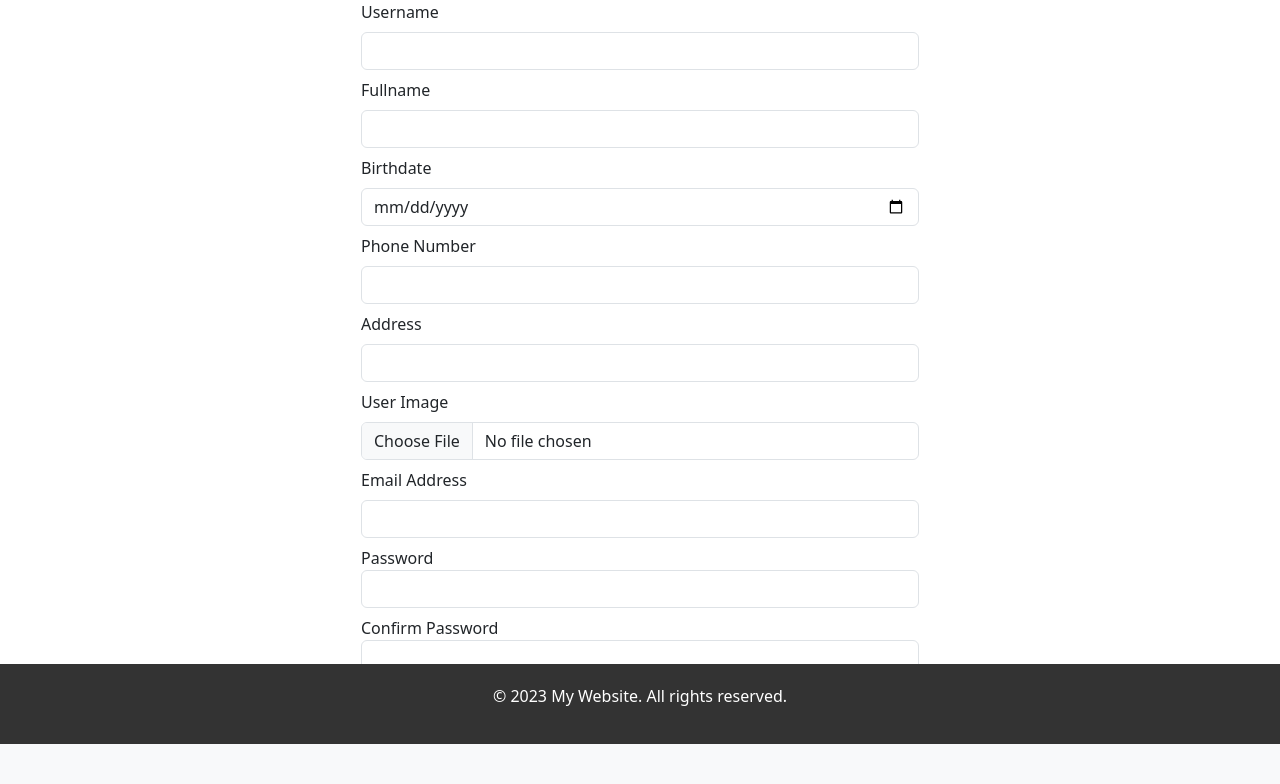
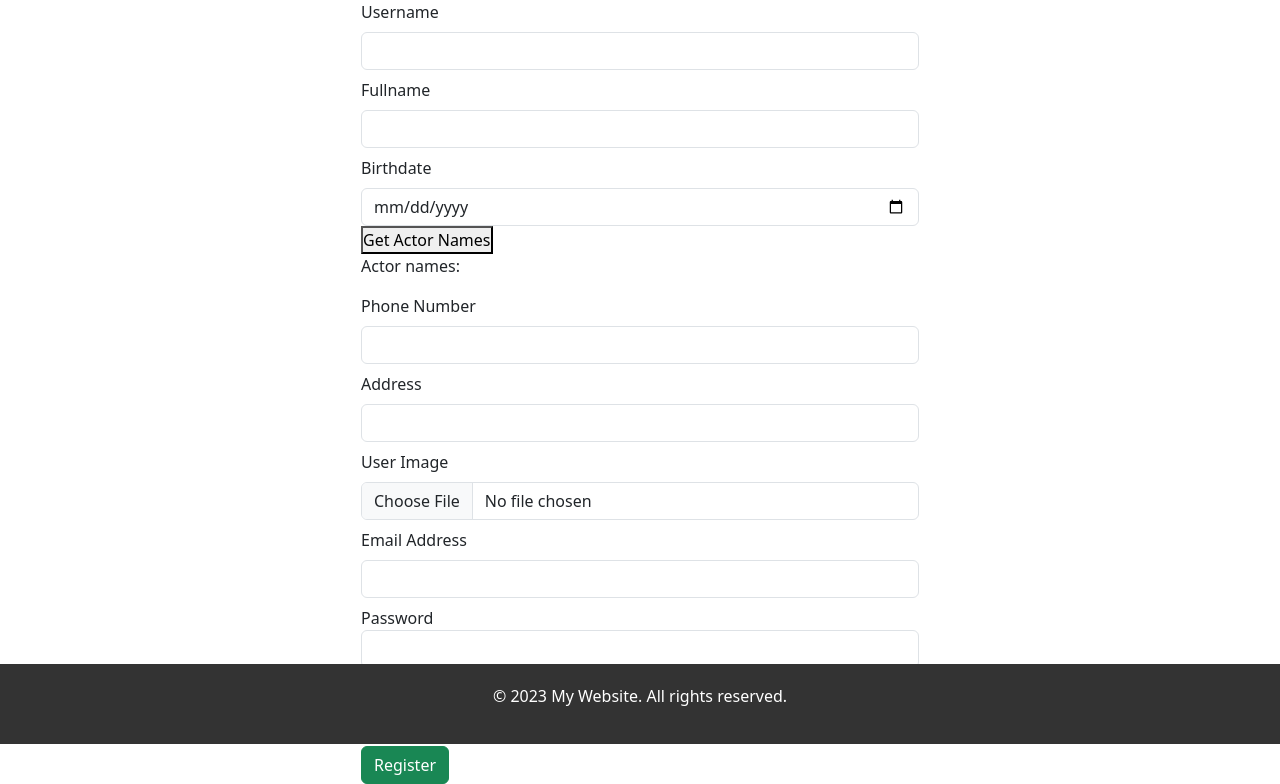
Before and after one commit to Bisho-George/registeration-form, a PHP site: page / in a window 1280 px wide. Shown: the part 56-840 px from the top of the page. Before the commit the page ends 800 px from the top, so only its background shows below. Run offline with PHP 8.4, Linux system fonts and the light colour scheme; some libraries are stand-ins or nearby versions.

Commit message:
add birthdate feature with rapid api

```diff
--- a/index.php
+++ b/index.php
@@ -5,8 +5,7 @@
     <meta charset="UTF-8">
     <title>Registeration Form</title>
     <!--<link rel="stylesheet" href="./node_modules/bootstrap/dist/css/bootstrap.min.css">-->
-    <link href="https://cdn.jsdelivr.net/npm/bootstrap@5.3.0-alpha3/dist/css/bootstrap.min.css" rel="stylesheet"
-        integrity="sha384-KK94CHFLLe+nY2dmCWGMq91rCGa5gtU4mk92HdvYe+M/SXH301p5ILy+dN9+nJOZ" crossorigin="anonymous">
+    <link href="https://cdn.jsdelivr.net/npm/bootstrap@5.3.0-alpha3/dist/css/bootstrap.min.css" rel="stylesheet" integrity="sha384-KK94CHFLLe+nY2dmCWGMq91rCGa5gtU4mk92HdvYe+M/SXH301p5ILy+dN9+nJOZ" crossorigin="anonymous">
     <link rel="stylesheet" href="./src/assets/style.css">
 </head>
 
@@ -31,6 +30,8 @@
                 <div class="mb-2">
                     <label for="birthdate" class="form-label">Birthdate</label>
                     <input type="date" class="form-control" name="birthDate">
+                    <button type="button" onclick="getActor(birthDate.value)">Get Actor Names</button>
+                    <p>Actor names: <span id="actorNames"></span></p>
                 </div>
                 <div class="mb-2">
                     <label for="phone" class="form-label">Phone Number</label>
@@ -65,6 +66,7 @@
     include './src/views/includes/footer.php';
     ?>
     <script src="./node_modules/bootstrap/dist/js/bootstrap.bundle.min.js"></script>
+    <script src="./src/models/API_Ops.js"></script>
 </body>
 
 </html>
```
